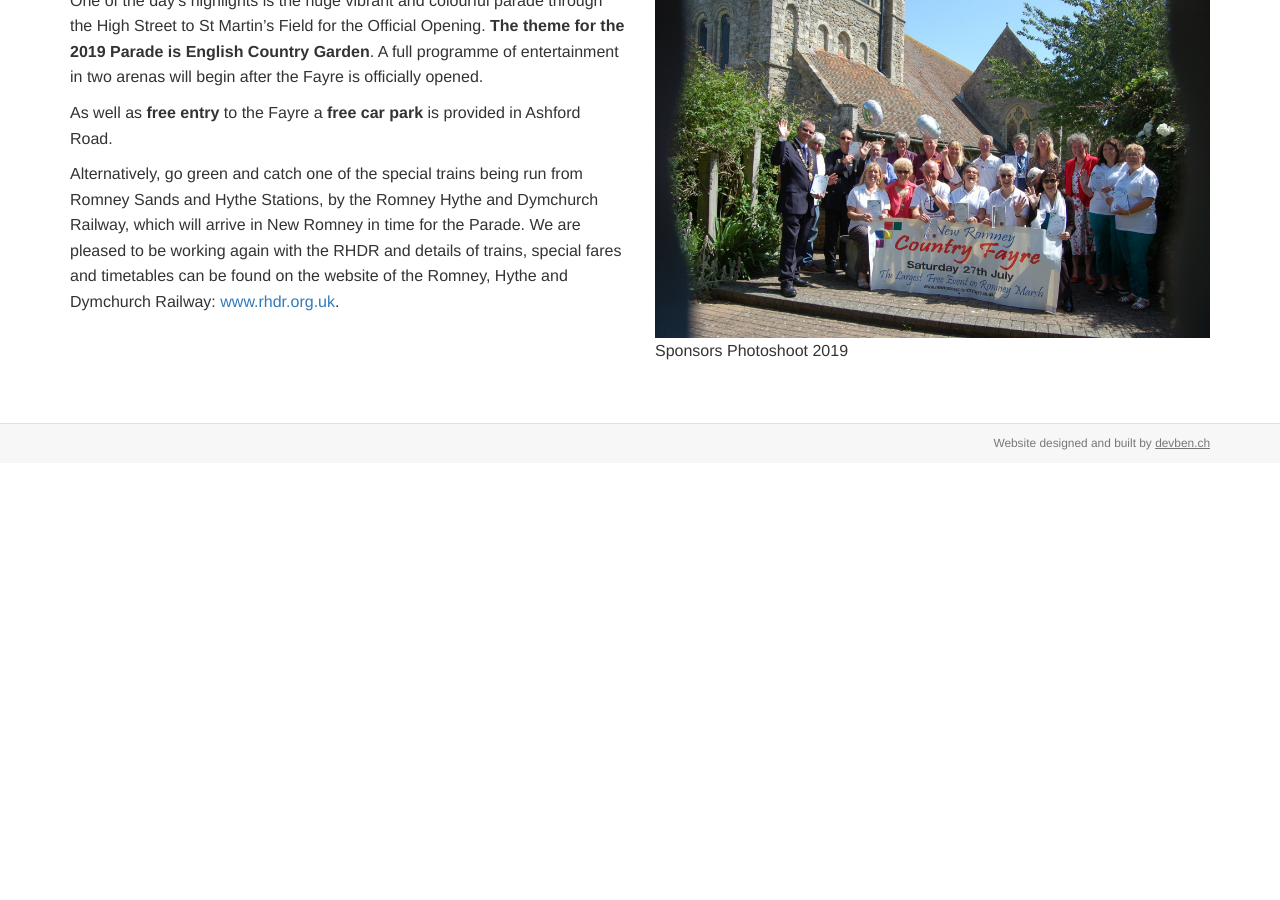
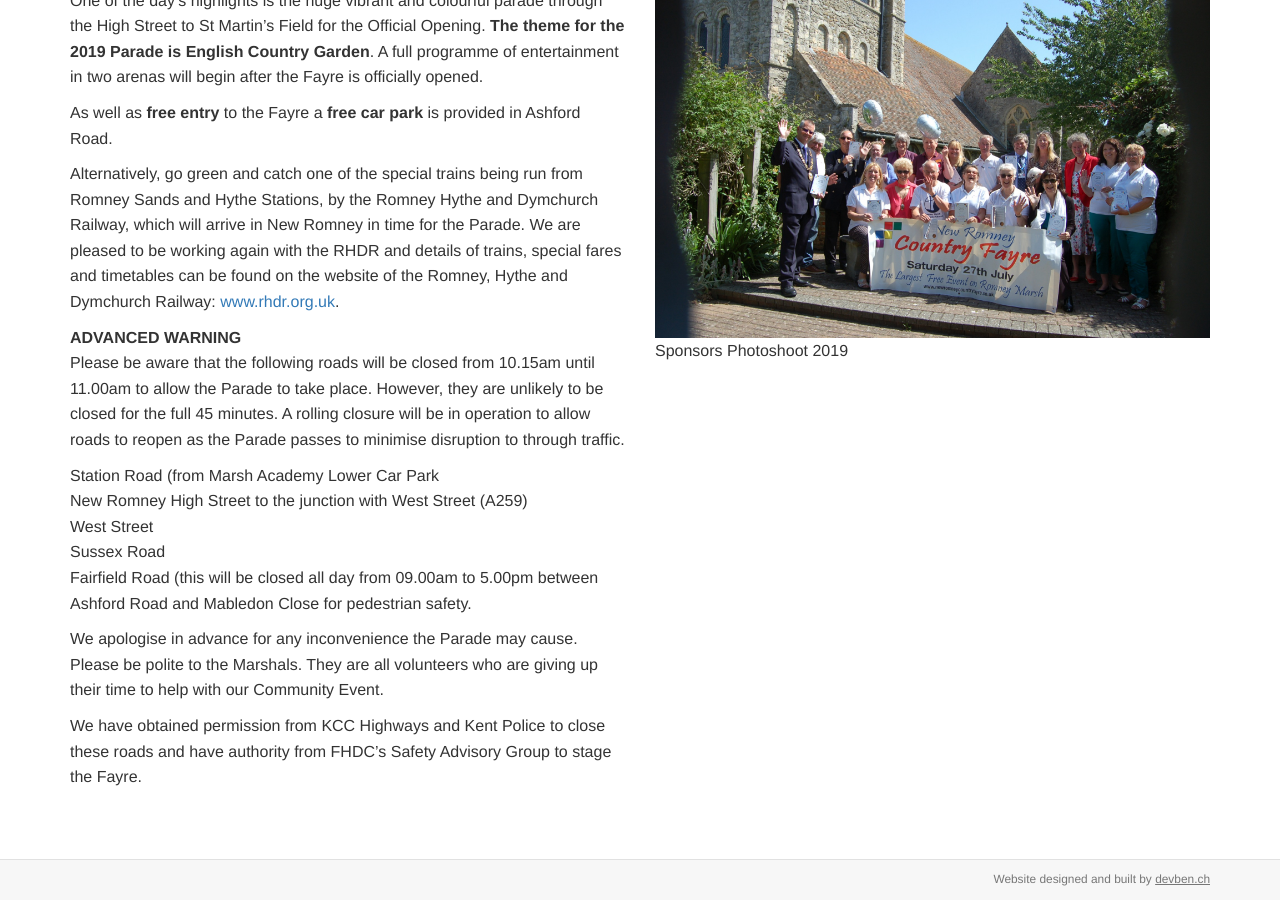
Before and after one commit to jodiedoubleday/newromney, a Jekyll site: the page built from index.md, in a window 1280 px wide and 900 px high, scrolled down 634 px. Built offline with Jekyll 4.4.1, drawn with Linux system fonts in a browser that asks for light colours; a script that is not in the unit is left out; before the commit the page ends 1097 px from its top, so only the background shows below that.

Commit message:
Update Pages “index”

```diff
--- a/index.md
+++ b/index.md
@@ -17,3 +17,16 @@ One of the day's highlights is the huge vibrant and colourful parade through the
 As well as **free entry** to the Fayre a **free car park** is provided in Ashford Road.
 
 Alternatively, go green and catch one of the special trains being run from Romney Sands and Hythe Stations, by the Romney Hythe and Dymchurch Railway, which will arrive in New Romney in time for  the Parade.  We are pleased to be working again with the RHDR and details of trains, special fares and timetables can be found on the website of the Romney, Hythe and Dymchurch Railway:  [www.rhdr.org.uk](www.rhdr.org.uk).
+
+**ADVANCED WARNING**\
+Please be aware that the following roads will be closed from 10.15am until 11.00am to allow the Parade to take place.  However, they are unlikely to be closed for the full 45 minutes.  A rolling closure will be in operation to allow roads to reopen as the Parade passes to minimise disruption to through traffic.
+
+Station Road (from Marsh Academy Lower Car Park\
+New Romney High Street to the junction with West Street (A259)\
+West Street\
+Sussex Road\
+Fairfield Road (this will be closed all day from 09.00am to 5.00pm between Ashford Road and Mabledon Close for pedestrian safety.
+
+We apologise in advance for any inconvenience the Parade may cause.  Please be polite to the Marshals.  They are all volunteers who are giving up their time to help with our Community Event.
+
+We have obtained permission from KCC Highways and Kent Police to close these roads and have authority from FHDC's Safety Advisory Group to stage the Fayre.
```
